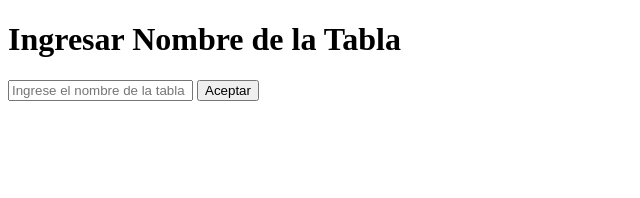
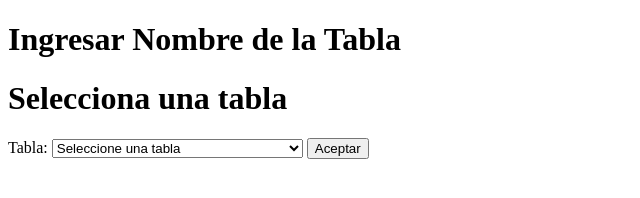
Before and after one commit to AlexiGallegos/pathfinder-csv, an Electron app: page index.html in a window 800 px wide. Shown: the whole page, without its empty margins (0-640 px from the left). Drawn offline with Linux system fonts and the light colour scheme.

Commit message:
feat(html, js): crear selector tablas

```diff
--- a/index.html
+++ b/index.html
@@ -7,19 +7,47 @@
 </head>
 <body>
 <h1>Ingresar Nombre de la Tabla</h1>
-<input type="text" id="tableName" placeholder="Ingrese el nombre de la tabla" />
-<button id="submitBtn">Aceptar</button>
+<h1>Selecciona una tabla</h1>
+<form id="tableForm">
+    <label for="tableSelector">Tabla:</label>
+    <select id="tableSelector">
+        <option value="">Seleccione una tabla</option>
+    </select>
+    <button id="submitForm" type="submit">Aceptar</button>
+</form>
 
 <script>
     const { ipcRenderer } = require('electron');
+    const tablasPermitidas = [
+        'inscritos_puntajes_paes',
+        'inscritos_puntajes_ptu',
+        'matricula_educacion_basica_media',
+        'matricula_educacion_superior',
+        'notas_egresados_educacion_media',
+        'postulantes_paes',
+        'postulantes_pdt',
+        'practicantes_titulados_tp',
+        'rendimientos',
+        'titulados_educacion_superior',
+        'postulaciones_becas_creditos',
+        'asignacion_becas_creditos',
+    ];
 
-    const submitBtn = document.getElementById('submitBtn');
-    const tableNameInput = document.getElementById('tableName');
-    document.getElementById('submitBtn').addEventListener('click', () => {
-        const tableName = document.getElementById('tableName').value;
-        ipcRenderer.send('table-name', tableName);
-        tableNameInput.value = '';
-        submitBtn.disabled = true;
+    const tableSelector = document.getElementById('tableSelector');
+    const submitForm = document.getElementById('submitForm');
+    tablasPermitidas.forEach((tabla, index) => {
+        const option = document.createElement('option');
+        option.value = tabla;
+        option.textContent = `${index + 1}. ${tabla}`;
+        tableSelector.appendChild(option);
+    });
+
+    document.getElementById('tableForm').addEventListener('submit', (event) => {
+        event.preventDefault();
+        const selectedTable = tableSelector.value;
+        ipcRenderer.send('table-name', selectedTable);
+        tableSelector.disabled = true;
+        submitForm.disabled = true;
     });
 </script>
 </body>
```
Also changed, not shown: main.js (+0 -22 lines).
